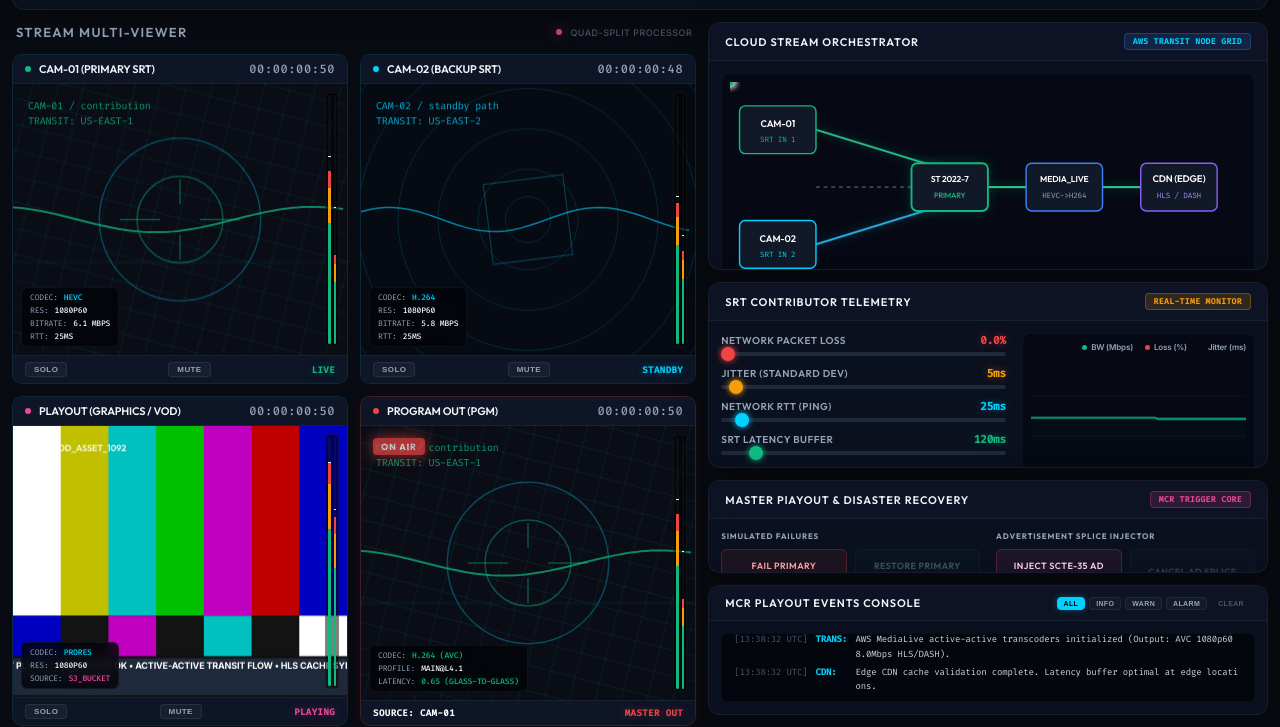
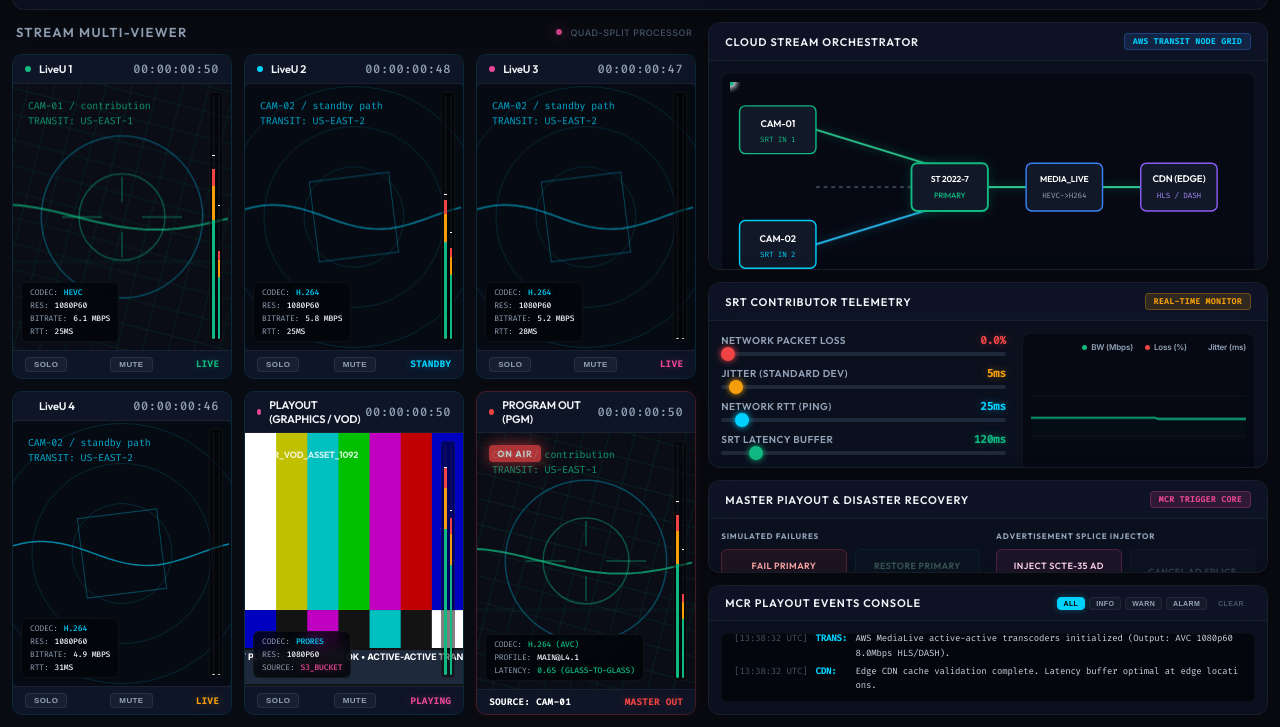
Before and after one commit to kittulsalpha-ctrl/mcr-studio, a plain HTML site: page index.html in a window 1280 px wide. Shown: the part 73-800 px from the top of the page. Drawn offline with Linux system fonts and the light colour scheme; animation ran at ten frames a second.

Commit message:
Expanded multiviewer from 4 to 6 outputs

```diff
--- a/app.js
+++ b/app.js
@@ -33,10 +33,12 @@ document.addEventListener('DOMContentLoaded', () => {
     adIntervalId: null,
 
     // Multi-Viewer Settings
-    soloFeed: null, // null, or 'cam1', 'cam2', 'vod', 'pgm'
+    soloFeed: null, // null, or 'cam1', 'cam2', 'liveu3', 'liveu4', 'vod', 'pgm'
     mutedFeeds: {
       cam1: false,
       cam2: false,
+      liveu3: false,
+      liveu4: false,
       vod: false,
       pgm: false
     },
@@ -59,6 +61,8 @@ document.addEventListener('DOMContentLoaded', () => {
     // Timecodes
     tcCam1: document.getElementById('tc-cam1'),
     tcCam2: document.getElementById('tc-cam2'),
+    tcLiveu3: document.getElementById('tc-liveu3'),
+    tcLiveu4: document.getElementById('tc-liveu4'),
     tcVod: document.getElementById('tc-vod'),
     tcPgm: document.getElementById('tc-pgm'),
 
@@ -84,6 +88,10 @@ document.addEventListener('DOMContentLoaded', () => {
     overlayCam1Rtt: document.getElementById('overlay-cam1-rtt'),
     overlayCam2Bw: document.getElementById('overlay-cam2-bw'),
     overlayCam2Rtt: document.getElementById('overlay-cam2-rtt'),
+    overlayLiveu3Bw: document.getElementById('overlay-liveu3-bw'),
+    overlayLiveu3Rtt: document.getElementById('overlay-liveu3-rtt'),
+    overlayLiveu4Bw: document.getElementById('overlay-liveu4-bw'),
+    overlayLiveu4Rtt: document.getElementById('overlay-liveu4-rtt'),
 
     recoBox: document.getElementById('reco-box'),
     recoIcon: document.getElementById('reco-icon'),
@@ -127,6 +135,16 @@ document.addEventListener('DOMContentLoaded', () => {
       cam2LPeak: document.getElementById('vu-cam2-l-peak'),
       cam2RPeak: document.getElementById('vu-cam2-r-peak'),
 
+      liveu3L: document.getElementById('vu-liveu3-l'),
+      liveu3R: document.getElementById('vu-liveu3-r'),
+      liveu3LPeak: document.getElementById('vu-liveu3-l-peak'),
+      liveu3RPeak: document.getElementById('vu-liveu3-r-peak'),
+
+      liveu4L: document.getElementById('vu-liveu4-l'),
+      liveu4R: document.getElementById('vu-liveu4-r'),
+      liveu4LPeak: document.getElementById('vu-liveu4-l-peak'),
+      liveu4RPeak: document.getElementById('vu-liveu4-r-peak'),
+
       vodL: document.getElementById('vu-vod-l'),
       vodR: document.getElementById('vu-vod-r'),
       vodLPeak: document.getElementById('vu-vod-l-peak'),
@@ -143,6 +161,8 @@ document.addEventListener('DOMContentLoaded', () => {
   const vuState = {
     cam1: { l: 0, r: 0, lp: 0, rp: 0 },
     cam2: { l: 0, r: 0, lp: 0, rp: 0 },
+    liveu3: { l: 0, r: 0, lp: 0, rp: 0 },
+    liveu4: { l: 0, r: 0, lp: 0, rp: 0 },
     vod:  { l: 0, r: 0, lp: 0, rp: 0 },
     pgm:  { l: 0, r: 0, lp: 0, rp: 0 }
   };
@@ -260,6 +280,8 @@ document.addEventListener('DOMContentLoaded', () => {
   const canvases = {
     cam1: { element: document.getElementById('canvas-cam1'), ctx: document.getElementById('canvas-cam1').getContext('2d') },
     cam2: { element: document.getElementById('canvas-cam2'), ctx: document.getElementById('canvas-cam2').getContext('2d') },
+    liveu3: { element: document.getElementById('canvas-liveu3'), ctx: document.getElementById('canvas-liveu3').getContext('2d') },
+    liveu4: { element: document.getElementById('canvas-liveu4'), ctx: document.getElementById('canvas-liveu4').getContext('2d') },
     vod:  { element: document.getElementById('canvas-vod'),  ctx: document.getElementById('canvas-vod').getContext('2d') },
     pgm:  { element: document.getElementById('canvas-pgm'),  ctx: document.getElementById('canvas-pgm').getContext('2d') }
   };
@@ -645,6 +667,8 @@ document.addEventListener('DOMContentLoaded', () => {
 
     renderVUChannel(el.vu.cam1L, el.vu.cam1R, el.vu.cam1LPeak, el.vu.cam1RPeak, vuState.cam1);
     renderVUChannel(el.vu.cam2L, el.vu.cam2R, el.vu.cam2LPeak, el.vu.cam2RPeak, vuState.cam2);
+    renderVUChannel(el.vu.liveu3L, el.vu.liveu3R, el.vu.liveu3LPeak, el.vu.liveu3RPeak, vuState.liveu3);
+    renderVUChannel(el.vu.liveu4L, el.vu.liveu4R, el.vu.liveu4LPeak, el.vu.liveu4RPeak, vuState.liveu4);
     renderVUChannel(el.vu.vodL,  el.vu.vodR,  el.vu.vodLPeak,  el.vu.vodRPeak,  vuState.vod);
     renderVUChannel(el.vu.pgmL,  el.vu.pgmR,  el.vu.pgmLPeak,  el.vu.pgmRPeak,  vuState.pgm);
   }
@@ -660,6 +684,9 @@ document.addEventListener('DOMContentLoaded', () => {
     el.tcCam1.textContent = state.primaryFailed ? "00:00:00:00" : getSMPTETimecode(framesCount);
     // Standby has a small simulated sync drift (-2 frames)
     el.tcCam2.textContent = getSMPTETimecode(framesCount - 2);
+    // LiveU 3 & 4 with varied network drift
+    el.tcLiveu3.textContent = getSMPTETimecode(framesCount - 3);
+    el.tcLiveu4.textContent = getSMPTETimecode(framesCount - 4);
     // VOD loops
     el.tcVod.textContent = getSMPTETimecode(framesCount % (60 * 60 * 2)); // Loop every 2 minutes
 
@@ -679,10 +706,16 @@ document.addEventListener('DOMContentLoaded', () => {
     // 2. Draw Feed 2 (Cam 2 / Backup)
     drawStreamCam2(canvases.cam2.ctx, canvases.cam2.element.width, canvases.cam2.element.height, framesCount);
 
-    // 3. Draw Feed 3 (VOD Playout)
+    // 3. Draw Feed 3 (LiveU 3)
+    drawStreamCam2(canvases.liveu3.ctx, canvases.liveu3.element.width, canvases.liveu3.element.height, framesCount);
+
+    // 4. Draw Feed 4 (LiveU 4)
+    drawStreamCam2(canvases.liveu4.ctx, canvases.liveu4.element.width, canvases.liveu4.element.height, framesCount);
+
+    // 5. Draw Feed 5 (VOD Playout)
     drawStreamVOD(canvases.vod.ctx, canvases.vod.element.width, canvases.vod.element.height, framesCount);
 
-    // 4. Draw Feed 4 (Program Out / PGM)
+    // 6. Draw Feed 6 (Program Out / PGM)
     const pgmW = canvases.pgm.element.width;
     const pgmH = canvases.pgm.element.height;
     const pgmCtx = canvases.pgm.ctx;
@@ -1088,8 +1121,7 @@ document.addEventListener('DOMContentLoaded', () => {
   });
 
   // Solo & Mute Buttons in screen card footers
-  const feeds = ['cam1', 'cam2', 'vod'];
-
+  const feeds = ['cam1', 'cam2', 'liveu3', 'liveu4', 'vod'];
   feeds.forEach(feed => {
     const soloBtn = document.getElementById(`btn-solo-${feed}`);
     const muteBtn = document.getElementById(`btn-mute-${feed}`);
--- a/index.html
+++ b/index.html
@@ -71,10 +71,10 @@
 
         <div class="multiviewer-grid">
 
-          <!-- Screen 1: Camera 01 (Primary SRT contribution) -->
+          <!-- Screen 1: LiveU 1 -->
           <div class="screen-card active-stream" id="screen-cam1">
             <div class="screen-header">
-              <span class="screen-label"><span class="channel-indicator bg-green"></span>CAM-01 (PRIMARY SRT)</span>
+              <span class="screen-label"><span class="channel-indicator bg-green"></span>LiveU 1</span>
               <span class="screen-timecode font-fira" id="tc-cam1">00:00:00:00</span>
             </div>
             <div class="canvas-wrapper">
@@ -110,10 +110,10 @@
             </div>
           </div>
 
-          <!-- Screen 2: Camera 02 (Backup SRT contribution) -->
+          <!-- Screen 2: LiveU 2 -->
           <div class="screen-card active-stream" id="screen-cam2">
             <div class="screen-header">
-              <span class="screen-label"><span class="channel-indicator bg-blue"></span>CAM-02 (BACKUP SRT)</span>
+              <span class="screen-label"><span class="channel-indicator bg-blue"></span>LiveU 2</span>
               <span class="screen-timecode font-fira" id="tc-cam2">00:00:00:00</span>
             </div>
             <div class="canvas-wrapper">
@@ -144,7 +144,75 @@
             </div>
           </div>
 
-          <!-- Screen 3: Graphics Playout / WebVOD loop -->
+          <!-- Screen 3: LiveU 3 -->
+          <div class="screen-card active-stream" id="screen-liveu3">
+            <div class="screen-header">
+              <span class="screen-label"><span class="channel-indicator bg-pink"></span>LiveU 3</span>
+              <span class="screen-timecode font-fira" id="tc-liveu3">00:00:00:00</span>
+            </div>
+            <div class="canvas-wrapper">
+              <canvas id="canvas-liveu3"></canvas>
+              <!-- Audio level meters on top right overlay -->
+              <div class="vu-meter-overlay">
+                <div class="vu-channel">
+                  <div class="vu-bar" id="vu-liveu3-l"></div>
+                  <div class="vu-peak" id="vu-liveu3-l-peak"></div>
+                </div>
+                <div class="vu-channel">
+                  <div class="vu-bar" id="vu-liveu3-r"></div>
+                  <div class="vu-peak" id="vu-liveu3-r-peak"></div>
+                </div>
+              </div>
+              <!-- Codec & Stream Info Overlay -->
+              <div class="stream-stats-overlay">
+                <div class="stat-row"><span>codec:</span><span class="text-blue">H.264</span></div>
+                <div class="stat-row"><span>res:</span><span>1080p60</span></div>
+                <div class="stat-row"><span>bitrate:</span><span id="overlay-liveu3-bw">5.2 Mbps</span></div>
+                <div class="stat-row"><span>rtt:</span><span id="overlay-liveu3-rtt">28ms</span></div>
+              </div>
+            </div>
+            <div class="screen-footer">
+              <button class="btn-screen-control btn-solo" data-feed="liveu3" id="btn-solo-liveu3">SOLO</button>
+              <button class="btn-screen-control btn-mute" data-feed="liveu3" id="btn-mute-liveu3">MUTE</button>
+              <div class="active-badge text-pink" id="badge-state-liveu3">LIVE</div>
+            </div>
+          </div>
+
+          <!-- Screen 4: LiveU 4 -->
+          <div class="screen-card active-stream" id="screen-liveu4">
+            <div class="screen-header">
+              <span class="screen-label"><span class="channel-indicator bg-amber"></span>LiveU 4</span>
+              <span class="screen-timecode font-fira" id="tc-liveu4">00:00:00:00</span>
+            </div>
+            <div class="canvas-wrapper">
+              <canvas id="canvas-liveu4"></canvas>
+              <!-- Audio level meters on top right overlay -->
+              <div class="vu-meter-overlay">
+                <div class="vu-channel">
+                  <div class="vu-bar" id="vu-liveu4-l"></div>
+                  <div class="vu-peak" id="vu-liveu4-l-peak"></div>
+                </div>
+                <div class="vu-channel">
+                  <div class="vu-bar" id="vu-liveu4-r"></div>
+                  <div class="vu-peak" id="vu-liveu4-r-peak"></div>
+                </div>
+              </div>
+              <!-- Codec & Stream Info Overlay -->
+              <div class="stream-stats-overlay">
+                <div class="stat-row"><span>codec:</span><span class="text-blue">H.264</span></div>
+                <div class="stat-row"><span>res:</span><span>1080p60</span></div>
+                <div class="stat-row"><span>bitrate:</span><span id="overlay-liveu4-bw">4.9 Mbps</span></div>
+                <div class="stat-row"><span>rtt:</span><span id="overlay-liveu4-rtt">31ms</span></div>
+              </div>
+            </div>
+            <div class="screen-footer">
+              <button class="btn-screen-control btn-solo" data-feed="liveu4" id="btn-solo-liveu4">SOLO</button>
+              <button class="btn-screen-control btn-mute" data-feed="liveu4" id="btn-mute-liveu4">MUTE</button>
+              <div class="active-badge text-amber" id="badge-state-liveu4">LIVE</div>
+            </div>
+          </div>
+
+          <!-- Screen 5: Graphics Playout / WebVOD loop -->
           <div class="screen-card active-stream" id="screen-vod">
             <div class="screen-header">
               <span class="screen-label"><span class="channel-indicator bg-pink"></span>PLAYOUT (GRAPHICS / VOD)</span>
--- a/styles.css
+++ b/styles.css
@@ -260,7 +260,7 @@ body {
 /* --- Multi-Viewer Grid --- */
 .multiviewer-grid {
   display: grid;
-  grid-template-columns: 1fr 1fr;
+  grid-template-columns: 1fr 1fr 1fr;
   grid-template-rows: 1fr 1fr;
   gap: 12px;
   flex: 1;
```
